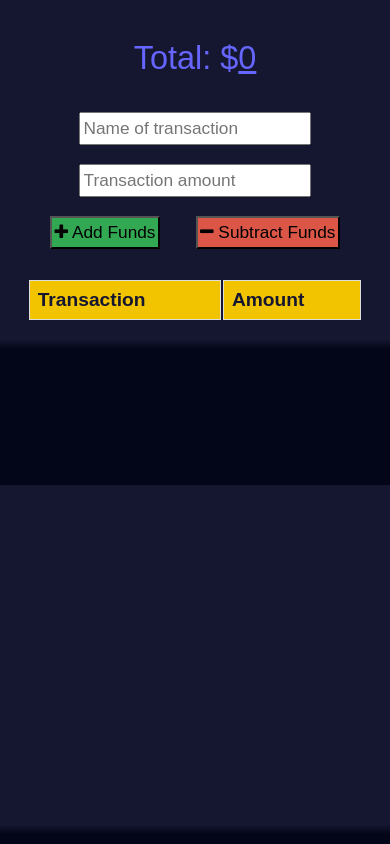
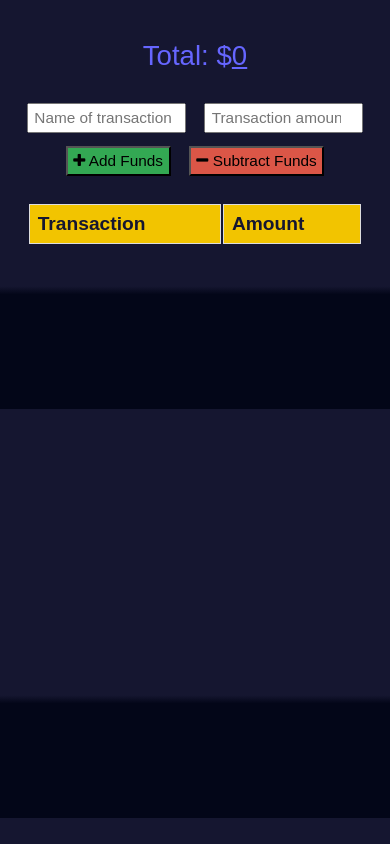
Before and after one commit to imbingz/PWA-Budget-Tracker, a website: page public/index.html in a window 390 px wide. Drawn offline with nearby package versions, Linux system fonts and the light colour scheme; no server answers.

Commit message:
improved mobile view

```diff
--- a/public/style.css
+++ b/public/style.css
@@ -73,10 +73,6 @@ tr:nth-child(odd) {
 	margin: 0 auto;
 }
 
-#myChart {
-	color: #dddddd;
-}
-
 @media only screen and (max-width: 768px) {
 	body {
 		background: linear-gradient(rgb(21, 22, 48) 0% 52%, rgb(3, 6, 24) 55% 100%);
@@ -96,10 +92,13 @@ tr:nth-child(odd) {
 	}
 	button,
 	input {
-		margin: 0.6rem 0.95rem;
+		margin: 0.4rem;
+		max-width: 9rem;
+		padding: 0.25rem 0.35rem;
+		font-size: 80%;
 	}
 	.total {
-		font-size: 130%;
+		font-size: 120%;
 		color: #6666ff;
 		padding-top: 1rem;
 	}
```
